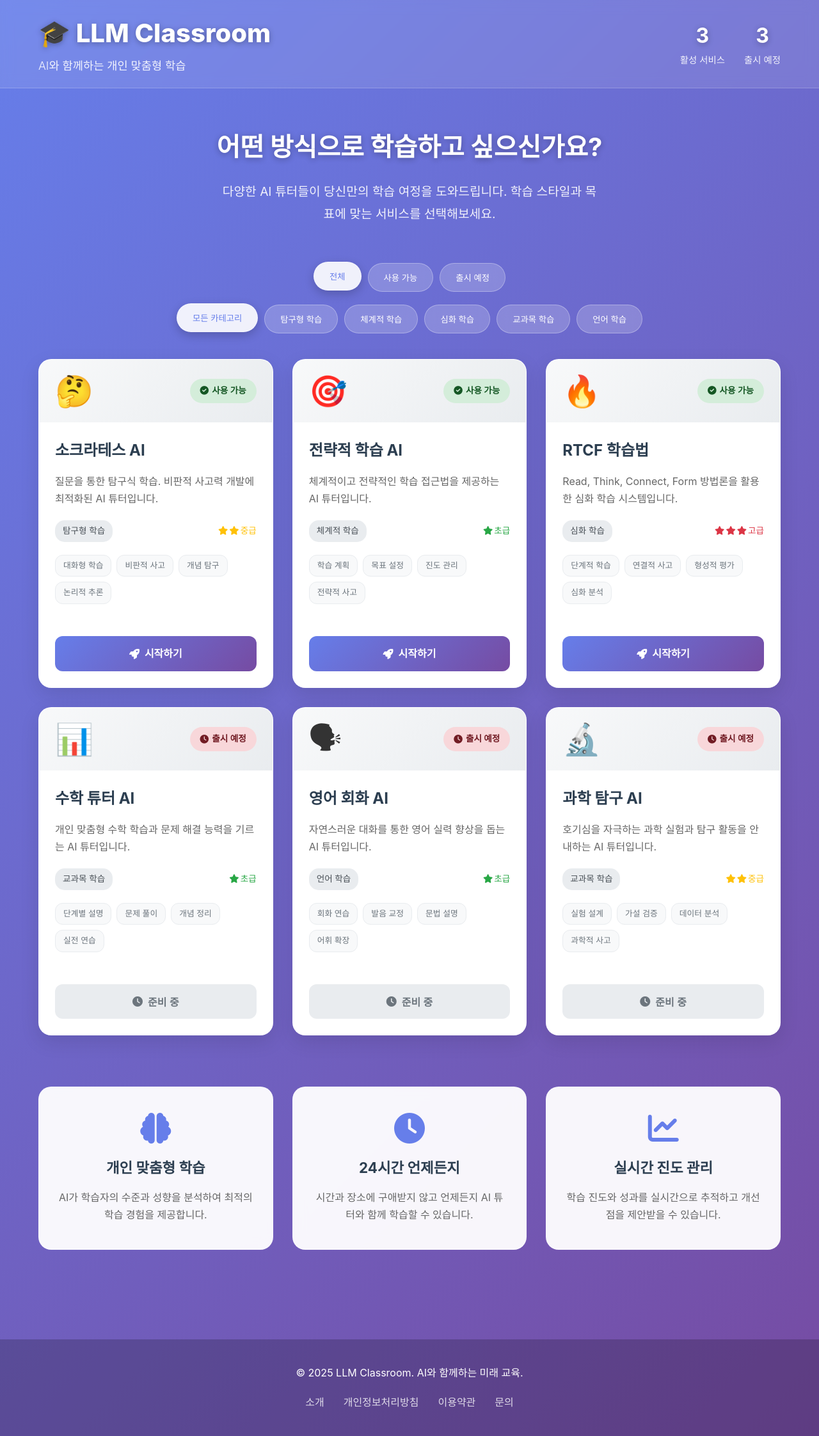
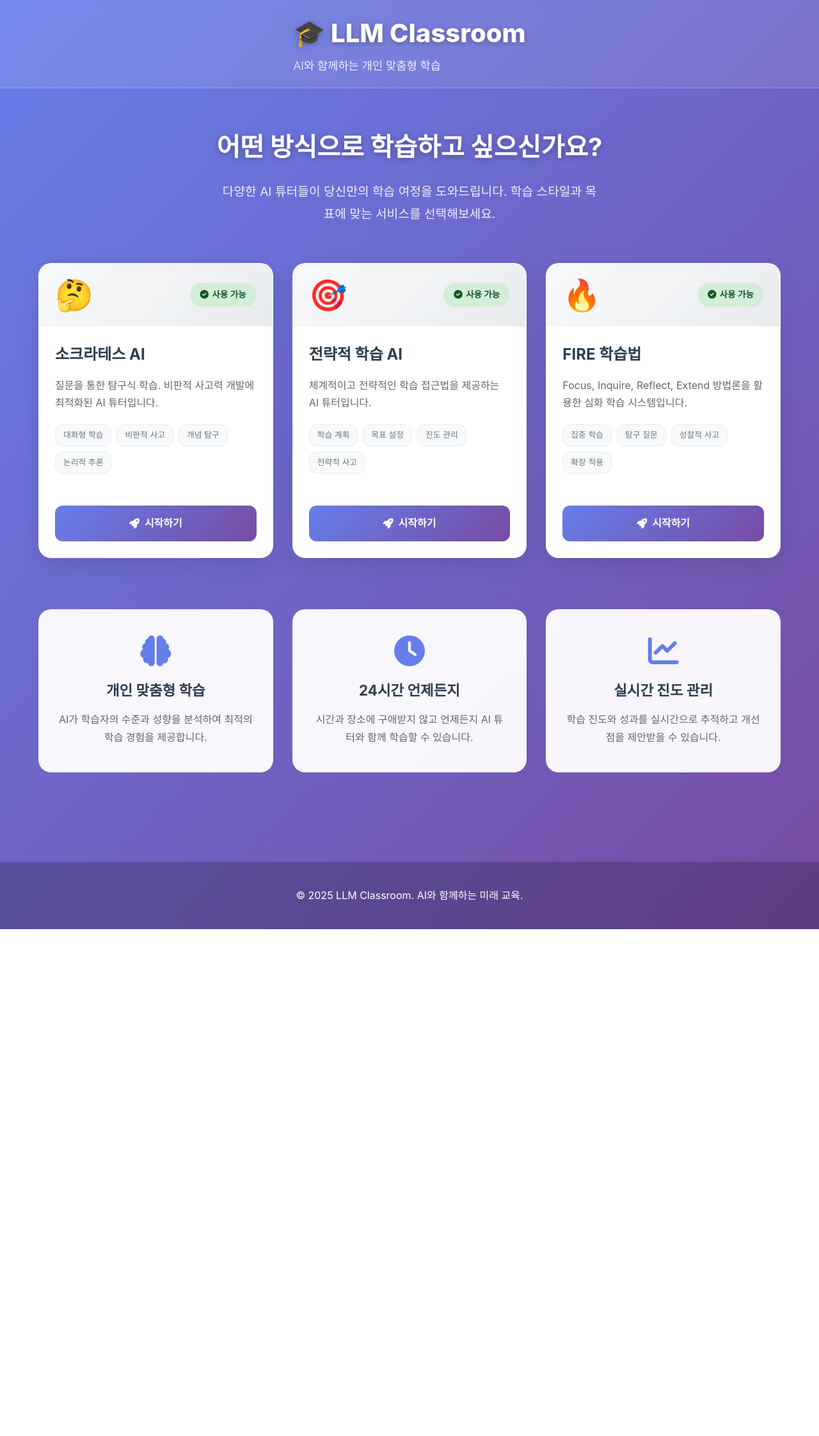
Before and after one commit to jjhmonolith/llmclass_platform, a FastAPI app: page / in a window 1280 px wide. Shown: the whole page at 64% size. After the commit the page ends 1452 px from the top, so only its background shows below. Run offline with FastAPI, Linux system fonts and the light colour scheme.

Commit message:
feat: Simplify hub service UI and update service descriptions
Hub Service Improvements:
- Remove complex filtering system (categories, difficulty levels, status filters)
- Simplify navigation to show only active services
- Clean up header by removing service statistics display
- Streamline footer to show only copyright information
- Update RTCF to FIRE methodology with proper description

Service Updates:
- Change "RTCF 학습법" to "FIRE 학습법" (Focus, Inquire, Reflect, Extend)
- Update feature descriptions to match FIRE methodology
- Maintain clean card-based service selection interface

Technical Changes:
- Removed unnecessary JavaScript filter functionality
- Simplified CSS by removing filter-related styles
- Cleaned up HTML template structure
- Updated service data model with correct FIRE description

Result: Cleaner, more focused user experience with direct service selection

🤖 Generated with Claude Code

Co-Authored-By: Claude <noreply@anthropic.com>

```diff
--- a/llm_classroom_hub/backend/main.py
+++ b/llm_classroom_hub/backend/main.py
@@ -65,13 +65,13 @@ SERVICES = [
     ),
     ServiceInfo(
         id="fire",
-        name="RTCF 학습법",
-        description="Read, Think, Connect, Form 방법론을 활용한 심화 학습 시스템입니다.",
+        name="FIRE 학습법",
+        description="Focus, Inquire, Reflect, Extend 방법론을 활용한 심화 학습 시스템입니다.",
         url="https://fire.llmclass.org",
         icon="🔥",
         status="active",
         category="심화 학습",
-        features=["단계적 학습", "연결적 사고", "형성적 평가", "심화 분석"],
+        features=["집중 학습", "탐구 질문", "성찰적 사고", "확장 적용"],
         difficulty="advanced"
     ),
     # 향후 추가될 서비스들
--- a/llm_classroom_hub/frontend/static/css/main.css
+++ b/llm_classroom_hub/frontend/static/css/main.css
@@ -32,7 +32,7 @@ body {
 
 .header-content {
     display: flex;
-    justify-content: space-between;
+    justify-content: center;
     align-items: center;
     flex-wrap: wrap;
     gap: 20px;
@@ -52,27 +52,6 @@ body {
     font-weight: 300;
 }
 
-.stats {
-    display: flex;
-    gap: 30px;
-}
-
-.stat-item {
-    text-align: center;
-    color: white;
-}
-
-.stat-number {
-    display: block;
-    font-size: 2rem;
-    font-weight: 700;
-    text-shadow: 0 2px 10px rgba(0,0,0,0.3);
-}
-
-.stat-label {
-    font-size: 0.9rem;
-    opacity: 0.9;
-}
 
 /* 메인 컨텐츠 */
 .main {
@@ -101,39 +80,6 @@ body {
     line-height: 1.8;
 }
 
-/* 필터 */
-.filters {
-    margin-bottom: 40px;
-}
-
-.filter-tabs, .filter-categories {
-    display: flex;
-    justify-content: center;
-    gap: 10px;
-    margin-bottom: 20px;
-    flex-wrap: wrap;
-}
-
-.filter-tab, .category-tab {
-    background: rgba(255, 255, 255, 0.2);
-    border: none;
-    color: white;
-    padding: 12px 24px;
-    border-radius: 25px;
-    cursor: pointer;
-    font-weight: 500;
-    transition: all 0.3s ease;
-    backdrop-filter: blur(10px);
-    border: 1px solid rgba(255, 255, 255, 0.3);
-}
-
-.filter-tab:hover, .category-tab:hover,
-.filter-tab.active, .category-tab.active {
-    background: rgba(255, 255, 255, 0.9);
-    color: #667eea;
-    transform: translateY(-2px);
-    box-shadow: 0 5px 15px rgba(0,0,0,0.2);
-}
 
 /* 서비스 그리드 */
 .services-grid {
@@ -212,43 +158,6 @@ body {
     line-height: 1.7;
 }
 
-.service-meta {
-    display: flex;
-    justify-content: space-between;
-    align-items: center;
-    margin-bottom: 20px;
-    flex-wrap: wrap;
-    gap: 10px;
-}
-
-.category {
-    background: #e9ecef;
-    color: #495057;
-    padding: 6px 12px;
-    border-radius: 15px;
-    font-size: 0.85rem;
-    font-weight: 500;
-}
-
-.difficulty {
-    font-size: 0.85rem;
-    font-weight: 500;
-    display: flex;
-    align-items: center;
-    gap: 2px;
-}
-
-.difficulty-beginner {
-    color: #28a745;
-}
-
-.difficulty-intermediate {
-    color: #ffc107;
-}
-
-.difficulty-advanced {
-    color: #dc3545;
-}
 
 .service-features {
     display: flex;
@@ -359,23 +268,6 @@ body {
     text-align: center;
 }
 
-.footer-links {
-    margin-top: 20px;
-    display: flex;
-    justify-content: center;
-    gap: 30px;
-    flex-wrap: wrap;
-}
-
-.footer-links a {
-    color: rgba(255, 255, 255, 0.8);
-    text-decoration: none;
-    transition: color 0.3s ease;
-}
-
-.footer-links a:hover {
-    color: white;
-}
 
 /* 반응형 디자인 */
 @media (max-width: 768px) {
@@ -399,14 +291,6 @@ body {
         grid-template-columns: 1fr;
         gap: 20px;
     }
-
-    .stats {
-        gap: 20px;
-    }
-
-    .stat-number {
-        font-size: 1.5rem;
-    }
 }
 
 @media (max-width: 480px) {
@@ -424,15 +308,6 @@ body {
 
     .card-header, .card-content, .card-footer {
         padding: 20px;
-    }
-
-    .filter-tabs, .filter-categories {
-        gap: 8px;
-    }
-
-    .filter-tab, .category-tab {
-        padding: 10px 16px;
-        font-size: 0.9rem;
     }
 }
 
--- a/llm_classroom_hub/frontend/static/js/main.js
+++ b/llm_classroom_hub/frontend/static/js/main.js
@@ -1,8 +1,5 @@
 // DOM이 로드된 후 실행
 document.addEventListener('DOMContentLoaded', function() {
-
-    // 필터링 기능 초기화
-    initializeFilters();
 
     // 카드 애니메이션 초기화
     initializeAnimations();
@@ -12,109 +9,6 @@ document.addEventListener('DOMContentLoaded', function() {
 
 });
 
-// 필터링 기능 초기화
-function initializeFilters() {
-    const filterTabs = document.querySelectorAll('.filter-tab');
-    const categoryTabs = document.querySelectorAll('.category-tab');
-    const serviceCards = document.querySelectorAll('.service-card');
-
-    let currentStatusFilter = 'all';
-    let currentCategoryFilter = 'all';
-
-    // 상태 필터 이벤트 리스너
-    filterTabs.forEach(tab => {
-        tab.addEventListener('click', function() {
-            // 활성 탭 변경
-            filterTabs.forEach(t => t.classList.remove('active'));
-            this.classList.add('active');
-
-            currentStatusFilter = this.dataset.filter;
-            applyFilters();
-        });
-    });
-
-    // 카테고리 필터 이벤트 리스너
-    categoryTabs.forEach(tab => {
-        tab.addEventListener('click', function() {
-            // 활성 탭 변경
-            categoryTabs.forEach(t => t.classList.remove('active'));
-            this.classList.add('active');
-
-            currentCategoryFilter = this.dataset.category;
-            applyFilters();
-        });
-    });
-
-    // 필터 적용 함수
-    function applyFilters() {
-        serviceCards.forEach(card => {
-            const cardStatus = card.dataset.status;
-            const cardCategory = card.dataset.category;
-
-            let showCard = true;
-
-            // 상태 필터 확인
-            if (currentStatusFilter !== 'all' && cardStatus !== currentStatusFilter) {
-                showCard = false;
-            }
-
-            // 카테고리 필터 확인
-            if (currentCategoryFilter !== 'all' && cardCategory !== currentCategoryFilter) {
-                showCard = false;
-            }
-
-            // 카드 표시/숨김
-            if (showCard) {
-                card.classList.remove('hidden');
-                card.style.display = 'block';
-                // 애니메이션 재적용
-                setTimeout(() => {
-                    card.style.opacity = '1';
-                    card.style.transform = 'translateY(0)';
-                }, 50);
-            } else {
-                card.style.opacity = '0';
-                card.style.transform = 'translateY(20px)';
-                setTimeout(() => {
-                    card.style.display = 'none';
-                    card.classList.add('hidden');
-                }, 300);
-            }
-        });
-
-        updateFilterResults();
-    }
-
-    // 필터 결과 업데이트
-    function updateFilterResults() {
-        const visibleCards = document.querySelectorAll('.service-card:not(.hidden)');
-        const totalCount = visibleCards.length;
-
-        // 결과가 없을 때 메시지 표시 (필요시)
-        const servicesGrid = document.getElementById('servicesGrid');
-        let noResultsMessage = document.getElementById('noResultsMessage');
-
-        if (totalCount === 0) {
-            if (!noResultsMessage) {
-                noResultsMessage = document.createElement('div');
-                noResultsMessage.id = 'noResultsMessage';
-                noResultsMessage.className = 'no-results';
-                noResultsMessage.innerHTML = `
-                    <div style="text-align: center; padding: 60px 20px; color: white;">
-                        <i class="fas fa-search" style="font-size: 3rem; margin-bottom: 20px; opacity: 0.6;"></i>
-                        <h3 style="margin-bottom: 10px;">검색 결과가 없습니다</h3>
-                        <p style="opacity: 0.8;">다른 필터를 선택해보세요.</p>
-                    </div>
-                `;
-                servicesGrid.appendChild(noResultsMessage);
-            }
-        } else {
-            if (noResultsMessage) {
-                noResultsMessage.remove();
-            }
-        }
-    }
-}
 
 // 카드 애니메이션 초기화
 function initializeAnimations() {
@@ -213,17 +107,6 @@ document.addEventListener('click', function(e) {
     }
 });
 
-// 키보드 네비게이션 지원
-document.addEventListener('keydown', function(e) {
-    // ESC 키로 모든 필터 초기화
-    if (e.key === 'Escape') {
-        const allFilterTab = document.querySelector('.filter-tab[data-filter="all"]');
-        const allCategoryTab = document.querySelector('.category-tab[data-category="all"]');
-
-        if (allFilterTab) allFilterTab.click();
-        if (allCategoryTab) allCategoryTab.click();
-    }
-});
 
 // 페이지 로드 완료 후 통계 업데이트
 window.addEventListener('load', function() {
--- a/llm_classroom_hub/frontend/templates/index.html
+++ b/llm_classroom_hub/frontend/templates/index.html
@@ -16,16 +16,6 @@
                     <h1>🎓 LLM Classroom</h1>
                     <p>AI와 함께하는 개인 맞춤형 학습</p>
                 </div>
-                <div class="stats">
-                    <div class="stat-item">
-                        <span class="stat-number">{{ active_services }}</span>
-                        <span class="stat-label">활성 서비스</span>
-                    </div>
-                    <div class="stat-item">
-                        <span class="stat-number">{{ coming_soon_services }}</span>
-                        <span class="stat-label">출시 예정</span>
-                    </div>
-                </div>
             </div>
         </div>
     </header>
@@ -39,59 +29,23 @@
                 <p>다양한 AI 튜터들이 당신만의 학습 여정을 도와드립니다. 학습 스타일과 목표에 맞는 서비스를 선택해보세요.</p>
             </section>
 
-            <!-- 필터 탭 -->
-            <section class="filters">
-                <div class="filter-tabs">
-                    <button class="filter-tab active" data-filter="all">전체</button>
-                    <button class="filter-tab" data-filter="active">사용 가능</button>
-                    <button class="filter-tab" data-filter="coming_soon">출시 예정</button>
-                </div>
-                <div class="filter-categories">
-                    <button class="category-tab active" data-category="all">모든 카테고리</button>
-                    {% for category in services_by_category.keys() %}
-                    <button class="category-tab" data-category="{{ category }}">{{ category }}</button>
-                    {% endfor %}
-                </div>
-            </section>
 
             <!-- 서비스 그리드 -->
             <section class="services">
                 <div class="services-grid" id="servicesGrid">
                     {% for service in services %}
-                    <div class="service-card"
-                         data-status="{{ service.status }}"
-                         data-category="{{ service.category }}"
-                         data-difficulty="{{ service.difficulty }}">
-
+                    {% if service.status == "active" %}
+                    <div class="service-card">
                         <div class="card-header">
                             <div class="service-icon">{{ service.icon }}</div>
-                            <div class="service-status status-{{ service.status }}">
-                                {% if service.status == "active" %}
-                                    <i class="fas fa-check-circle"></i> 사용 가능
-                                {% elif service.status == "beta" %}
-                                    <i class="fas fa-flask"></i> 베타
-                                {% else %}
-                                    <i class="fas fa-clock"></i> 출시 예정
-                                {% endif %}
+                            <div class="service-status status-active">
+                                <i class="fas fa-check-circle"></i> 사용 가능
                             </div>
                         </div>
 
                         <div class="card-content">
                             <h3 class="service-name">{{ service.name }}</h3>
                             <p class="service-description">{{ service.description }}</p>
-
-                            <div class="service-meta">
-                                <span class="category">{{ service.category }}</span>
-                                <span class="difficulty difficulty-{{ service.difficulty }}">
-                                    {% if service.difficulty == "beginner" %}
-                                        <i class="fas fa-star"></i> 초급
-                                    {% elif service.difficulty == "intermediate" %}
-                                        <i class="fas fa-star"></i><i class="fas fa-star"></i> 중급
-                                    {% else %}
-                                        <i class="fas fa-star"></i><i class="fas fa-star"></i><i class="fas fa-star"></i> 고급
-                                    {% endif %}
-                                </span>
-                            </div>
 
                             <div class="service-features">
                                 {% for feature in service.features %}
@@ -101,21 +55,12 @@
                         </div>
 
                         <div class="card-footer">
-                            {% if service.status == "active" %}
                             <a href="{{ service.url }}" class="btn btn-primary" target="_blank">
                                 <i class="fas fa-rocket"></i> 시작하기
                             </a>
-                            {% elif service.status == "beta" %}
-                            <a href="{{ service.url }}" class="btn btn-secondary" target="_blank">
-                                <i class="fas fa-flask"></i> 베타 체험
-                            </a>
-                            {% else %}
-                            <button class="btn btn-disabled" disabled>
-                                <i class="fas fa-clock"></i> 준비 중
-                            </button>
-                            {% endif %}
                         </div>
                     </div>
+                    {% endif %}
                     {% endfor %}
                 </div>
             </section>
@@ -147,12 +92,6 @@
     <footer class="footer">
         <div class="container">
             <p>&copy; 2025 LLM Classroom. AI와 함께하는 미래 교육.</p>
-            <div class="footer-links">
-                <a href="#about">소개</a>
-                <a href="#privacy">개인정보처리방침</a>
-                <a href="#terms">이용약관</a>
-                <a href="#contact">문의</a>
-            </div>
         </div>
     </footer>
 
```
